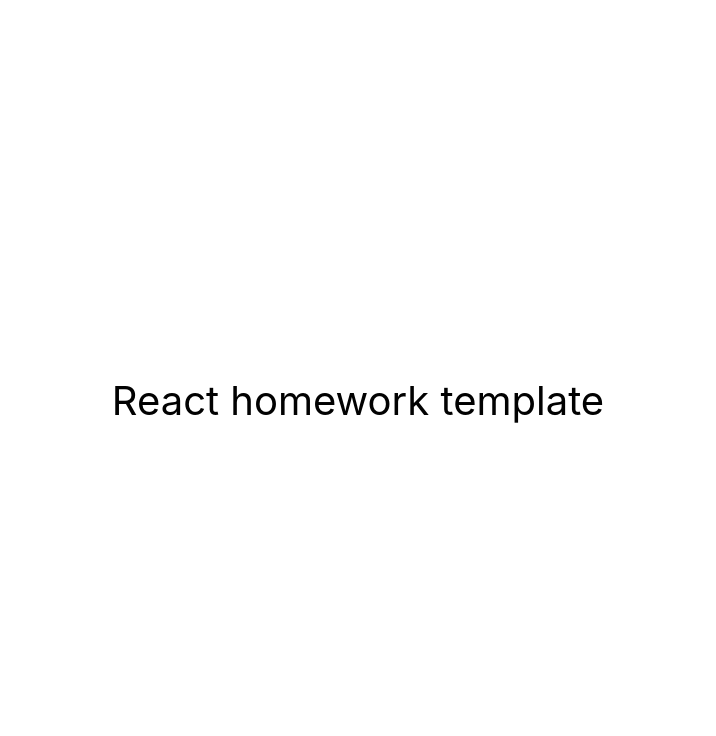
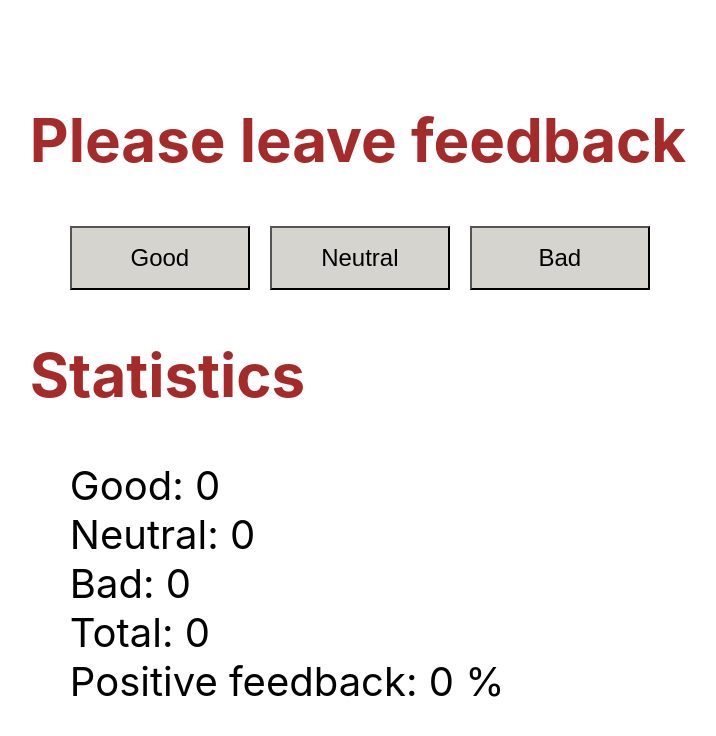
Before and after one commit to bmv000/goit-react-hw-04-feedback, a React (Create React App) app: page / in a window 1280 px wide. Shown: the top 736 px of the page, without its empty margins (282-998 px from the left). Built offline with nearby package versions, Linux system fonts and the light colour scheme.

Commit message:
done step 1-2

```diff
--- a/src/components/App.jsx
+++ b/src/components/App.jsx
@@ -1,3 +1,7 @@
+import React from "react";
+import GiveFeedback from "./GiveFeedback/GiveFeedback"
+
+
 export const App = () => {
   return (
     <div
@@ -7,10 +11,11 @@
         justifyContent: 'center',
         alignItems: 'center',
         fontSize: 40,
+
         color: '#010101'
       }}
     >
-      React homework template
+     <GiveFeedback/>
     </div>
   );
 };
--- /dev/null
+++ b/src/components/GiveFeedback/GiveFeedback.jsx
@@ -0,0 +1,98 @@
+// import PropTypes from 'prop-types';
+import React from 'react';
+import css from './GiveFeedback.module.css';
+
+class GiveFeedback extends React.Component {
+  state = {
+    good: 0,
+    neutral: 0,
+    bad: 0,
+  };
+
+  handleIncrementGood = () => {
+    this.setState(prevState => ({
+      good: prevState.good + 1,
+    }));
+  };
+
+  handleIncrementNeutral = () => {
+    this.setState(prevState => ({
+      neutral: prevState.neutral + 1,
+    }));
+  };
+  handleIncrementBad = () => {
+    this.setState(prevState => ({
+      bad: prevState.bad + 1,
+    }));
+  };
+
+  countTotalFeedback() {
+    return this.state.good + this.state.neutral + this.state.bad;
+  }
+
+  countPositiveFeedbackPercentage() {
+    const percentPositiveFeedbacks = Math.round(
+      (this.state.good * 100) / this.countTotalFeedback()
+    );
+    return this.state.good ? percentPositiveFeedbacks : 0;
+  }
+
+  render() {
+    const { good, neutral, bad } = this.state;
+    return (
+      <div>
+        <h2 className={css.title}>Please leave feedback</h2>
+        <ul className={css.button__list}>
+          <li>
+            <button
+              className={css.button}
+              onClick={this.handleIncrementGood}
+              type="button"
+            >
+              Good
+            </button>
+          </li>
+          <li>
+            <button
+              className={css.button}
+              onClick={this.handleIncrementNeutral}
+              type="button"
+            >
+              Neutral
+            </button>
+          </li>
+          <li>
+            <button
+              className={css.button}
+              onClick={this.handleIncrementBad}
+              type="button"
+            >
+              Bad
+            </button>
+          </li>
+        </ul>
+        <h2 className={css.title}>Statistics</h2>
+        <ul className={css.statistics__list}>
+          <li>
+            Good: <span>{good}</span>
+          </li>
+          <li>
+            Neutral: <span>{neutral}</span>
+          </li>
+          <li>
+            Bad: <span>{bad}</span>
+          </li>
+          <li>
+            Total: <span>{this.countTotalFeedback()}</span>
+          </li>
+          <li>
+            Positive feedback:{' '}
+            <span>{this.countPositiveFeedbackPercentage()} %</span>
+          </li>
+        </ul>
+      </div>
+    );
+  }
+}
+
+export default GiveFeedback;
--- /dev/null
+++ b/src/components/GiveFeedback/GiveFeedback.module.css
@@ -0,0 +1,23 @@
+.title {
+
+    color: brown;
+}
+.button__list{
+     list-style: none;
+     display: flex;
+     margin: 0;
+     gap: 20px;
+
+
+}
+.button{
+    width: 180px;
+     padding: 16px;
+    font-size: 24px;
+    background-color:rgb(213, 212, 206);
+   cursor: pointer;
+
+}
+.statistics__list{
+   list-style: none;
+}
--- a/src/index.css
+++ b/src/index.css
@@ -1,4 +1,4 @@
-@import-normalize; /* bring in normalize.css styles */
+/* @import-normalize; bring in normalize.css styles */
 
 body {
   margin: 0;
```
